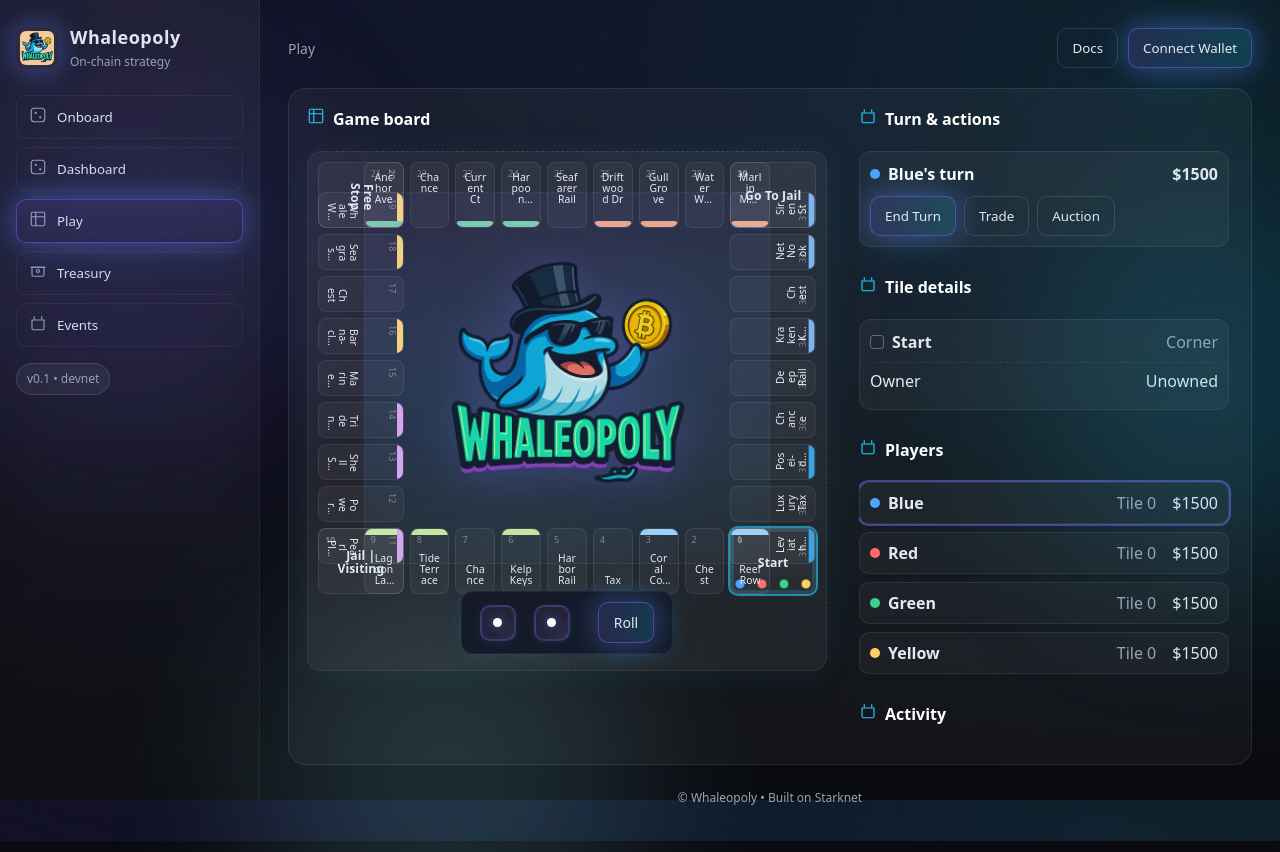
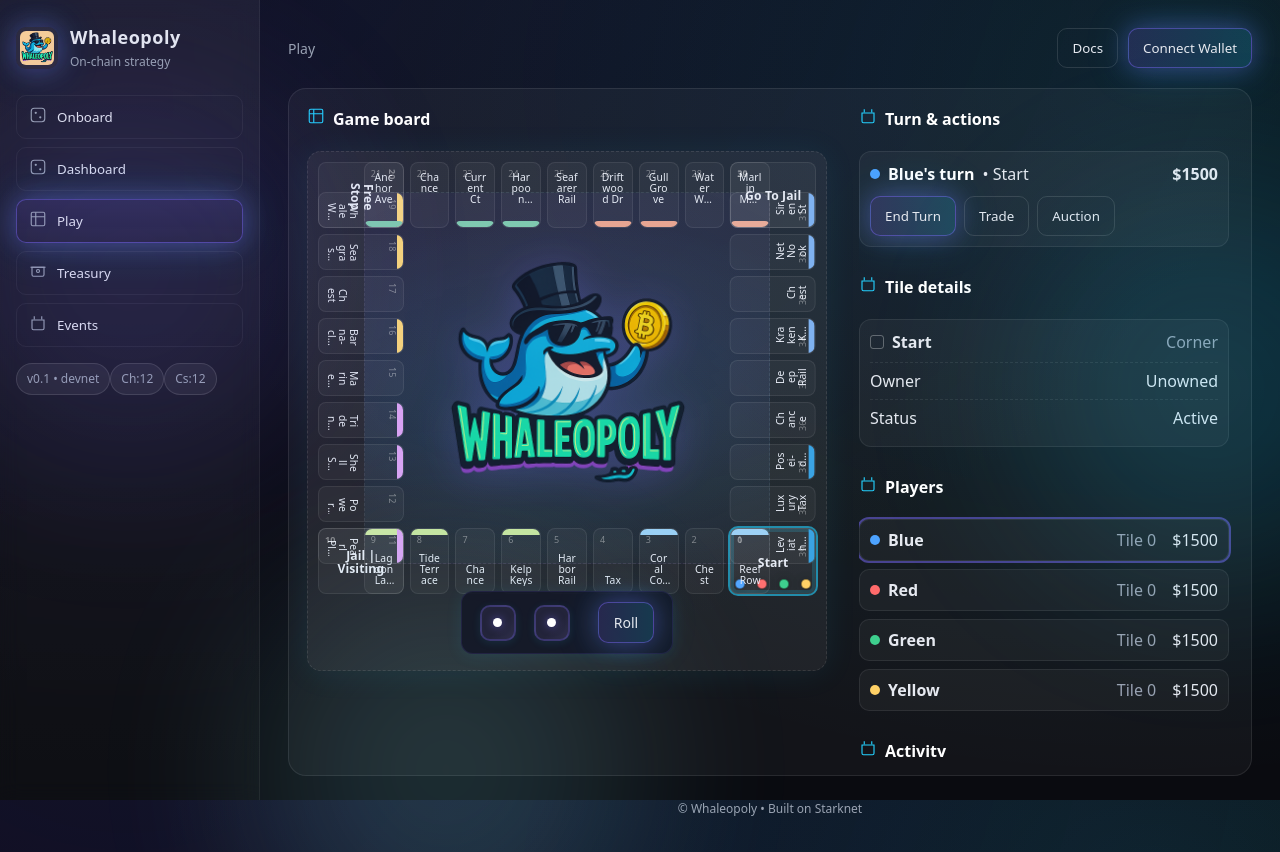
Before and after one commit to Antismart/whale-opoly, a React (Vite) app in the folder frontend/: page / in a window 1280 px wide. Both pictures are taken after a click on the button "Play". Built offline with nearby package versions, Linux system fonts and the light colour scheme.

Commit message:
chore(ui): silence TS unused warnings and expose deck counts

```diff
--- a/frontend/src/App.tsx
+++ b/frontend/src/App.tsx
@@ -62,8 +62,6 @@
   const [feed, setFeed] = useState<{kind:'good'|'warn'|'info'; title:string; body:string; time:string}[]>([])
   const [mortgages, setMortgages] = useState<Record<number, boolean>>({})
   const [inJail, setInJail] = useState<Record<string, number>>({})
-  const [bankHouses] = useState(32) // (not yet enforced)
-  const [bankHotels] = useState(12)
   const [lastRoll, setLastRoll] = useState(0)
   const [lobbies, setLobbies] = useState<Lobby[]>([
     { gameId: 1001, tier: 'Bronze', maxPlayers: 4, players: 1 },
@@ -99,6 +97,10 @@
     { id:'h12', deck:'chest', title:'Move forward 1', text:'Advance 1 tile', action:{ kind:'move_rel', delta:1 } },
   ]))
   const [jailPasses, setJailPasses] = useState<Record<string, number>>({})
+
+  // NEW: derived counts to consume deck state so they are not flagged unused
+  const chanceRemaining = chanceDeck.length
+  const chestRemaining = chestDeck.length
 
   // Prices
   const price: Record<number, number> = { 1:60,3:60,6:100,8:100,9:120,11:140,13:140,14:160,16:180,18:180,19:200,21:220,23:220,24:240,26:260,27:260,29:280,31:300,32:300,34:320,37:350,39:400, 5:200,15:200,25:200,35:200, 12:150,28:150 }
@@ -212,6 +214,8 @@
         </nav>
         <div className="sideFooter">
           <div className="chip">v0.1 • devnet</div>
+          <div className="chip small">Ch:{chanceRemaining}</div>
+            <div className="chip small">Cs:{chestRemaining}</div>
         </div>
       </aside>
 
@@ -628,6 +632,7 @@
       {price && <div className="row"><span>Price</span><span>${price}</span></div>}
       <div className="row"><span>Owner</span><span>{ownerName}</span></div>
       {tile.kind==='property' && <div className="row"><span>Houses</span><span>{houses === 5 ? 'Hotel' : houses}</span></div>}
+      {typeof mortgaged === 'boolean' && <div className="row"><span>Status</span><span>{mortgaged ? 'Mortgaged' : 'Active'}</span></div>}
     </div>
   )
 }
@@ -657,6 +662,7 @@
       <div className="turnRow">
         <span className="playerDot" style={{ background: cur.color }} />
         <span className="turnText">{cur.name}'s turn {inJailTurns>0 && `(Jail: ${inJailTurns})`}</span>
+        {tile && <span className="currentTile">• {tile.label}</span>}
         <span className="spacer" />
         <span className="balance">${balances[cur.id]}</span>
       </div>
```
